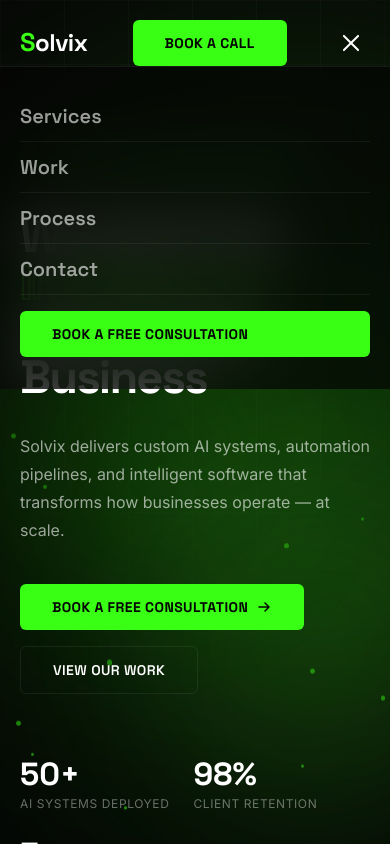
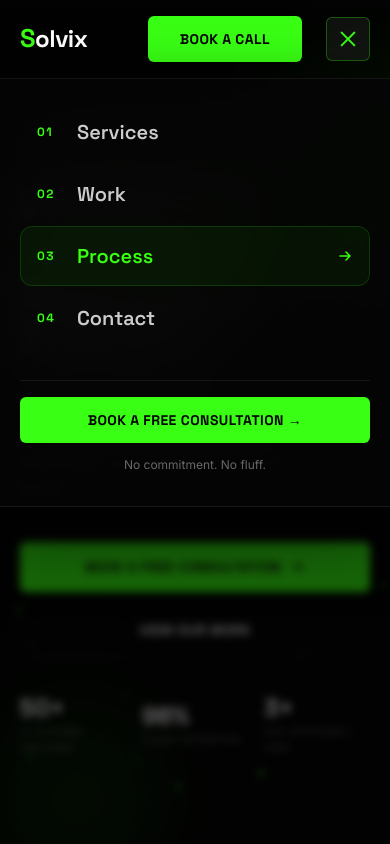
Before and after one commit to OmarTDS/Solvix-website, a React (Vite) app: page / in a window 390 px wide. Both pictures are taken after a click on the button "Open menu". Shown: the top 844 px of the page. Built offline with nearby package versions, Linux system fonts and the light colour scheme.

Commit message:
feat: full mobile optimization - navbar overlay menu touch targets blob perf responsive all sections

```diff
--- a/src/App.css
+++ b/src/App.css
@@ -20,6 +20,11 @@
   inset: 0;
   z-index: 0;
   pointer-events: none;
+  overflow: hidden;
+}
+
+/* ── Mobile: lock body scroll when menu open ── */
+body.menu-open {
   overflow: hidden;
 }
 
@@ -158,3 +163,49 @@
   0%, 100% { border-radius: 50% 50% 50% 50%; }
   50%      { border-radius: 70% 30% 60% 40% / 40% 60% 30% 70%; }
 }
+
+/* =============================================
+   MOBILE BLOB PERFORMANCE
+   ============================================= */
+
+@media (max-width: 768px) {
+  /* Shrink blobs and reduce blur to save GPU on mobile */
+  .g-blob--1 {
+    width: 420px;
+    height: 420px;
+    filter: blur(50px);
+    top: -100px;
+    right: -80px;
+  }
+
+  .g-blob--2 {
+    width: 320px;
+    height: 320px;
+    filter: blur(55px);
+  }
+
+  /* Hide blobs 3 & 4 on mobile — 2 is enough */
+  .g-blob--3,
+  .g-blob--4 {
+    display: none;
+  }
+
+  /* Simpler grid on mobile */
+  .g-grid {
+    background-size: 48px 48px;
+  }
+}
+
+@media (max-width: 480px) {
+  .g-blob--1 {
+    width: 300px;
+    height: 300px;
+    filter: blur(40px);
+  }
+
+  .g-blob--2 {
+    width: 220px;
+    height: 220px;
+    filter: blur(40px);
+  }
+}
--- a/src/components/Hero/Hero.css
+++ b/src/components/Hero/Hero.css
@@ -226,22 +226,89 @@
   to { opacity: 1; }
 }
 
-/* Responsive */
-@media (max-width: 600px) {
-  .hero__heading {
-    font-size: clamp(2.4rem, 12vw, 3.5rem);
-  }
+/* ============================================
+   HERO — RESPONSIVE
+   ============================================ */
 
-  .hero__actions {
-    flex-direction: column;
+/* Tablet */
+@media (max-width: 768px) {
+  .hero {
+    padding-top: 4.5rem;
     align-items: flex-start;
   }
 
-  .hero__stat-divider {
+  .hero__content {
+    padding-top: var(--space-12);
+    padding-bottom: var(--space-12);
+  }
+
+  .hero__heading {
+    font-size: clamp(2.5rem, 9vw, 4rem);
+  }
+
+  .hero__sub {
+    font-size: var(--fs-base);
+  }
+
+  .hero__scroll {
     display: none;
+  }
+}
+
+/* Mobile */
+@media (max-width: 600px) {
+  .hero__badge {
+    font-size: 0.65rem;
+    letter-spacing: 0.06em;
+  }
+
+  .hero__heading {
+    font-size: clamp(2.2rem, 11vw, 3rem);
+    letter-spacing: -0.03em;
+  }
+
+  /* Stack CTA buttons full width */
+  .hero__actions {
+    flex-direction: column;
+    align-items: stretch;
+    gap: var(--space-3);
+    margin-bottom: var(--space-10);
+  }
+
+  .hero__actions .btn-primary,
+  .hero__actions .btn-outline {
+    width: 100%;
+    justify-content: center;
+    text-align: center;
+    padding: 1rem;
+  }
+
+  /* Stats — 3 across */
+  .hero__stats {
+    display: grid;
+    grid-template-columns: repeat(3, 1fr);
+    gap: var(--space-4);
+  }
+
+  .hero__stat-divider { display: none; }
+
+  .hero__stat-number {
+    font-size: var(--fs-xl);
+  }
+
+  .hero__stat-label {
+    font-size: 0.6rem;
+  }
+}
+
+/* Very small phones */
+@media (max-width: 380px) {
+  .hero__heading {
+    font-size: clamp(1.9rem, 10vw, 2.4rem);
   }
 
   .hero__stats {
-    gap: var(--space-6);
+    grid-template-columns: 1fr;
+    gap: var(--space-2);
   }
 }
--- a/src/components/Navbar/Navbar.css
+++ b/src/components/Navbar/Navbar.css
@@ -1,31 +1,37 @@
-/* ── Navbar ── */
+/* ============================================
+   NAVBAR — Mobile-first
+   ============================================ */
+
 .navbar {
   position: fixed;
   top: 0;
   left: 0;
   right: 0;
   z-index: 1000;
-  transition: all var(--dur-normal) var(--ease-out);
-  padding-block: 1.25rem;
+  transition: background var(--dur-normal) var(--ease-out),
+              border-color var(--dur-normal) var(--ease-out),
+              box-shadow var(--dur-normal) var(--ease-out),
+              padding var(--dur-normal) var(--ease-out);
+  padding-block: 1rem;
 }
 
 .navbar--scrolled {
-  background: rgba(5, 5, 5, 0.5);
+  background: rgba(5, 5, 5, 0.55);
   backdrop-filter: blur(28px) saturate(180%);
   -webkit-backdrop-filter: blur(28px) saturate(180%);
   border-bottom: 1px solid rgba(255, 255, 255, 0.08);
-  box-shadow: 0 4px 30px rgba(0,0,0,0.5),
-              inset 0 -1px 0 rgba(255,255,255,0.06);
-  padding-block: 0.875rem;
+  box-shadow: 0 4px 30px rgba(0, 0, 0, 0.5),
+              inset 0 -1px 0 rgba(255, 255, 255, 0.05);
+  padding-block: 0.75rem;
 }
 
 .navbar__inner {
   display: flex;
   align-items: center;
-  gap: var(--space-8);
+  gap: var(--space-6);
 }
 
-/* Logo */
+/* ── Logo ── */
 .navbar__logo {
   display: flex;
   align-items: center;
@@ -35,37 +41,43 @@
   letter-spacing: -0.02em;
   margin-right: auto;
   transition: opacity var(--dur-fast);
+  /* Ensure logo is always first */
+  order: 0;
 }
 
 .navbar__logo:hover { opacity: 0.85; }
-
 .navbar__logo-icon { color: var(--clr-green); font-size: 1.6rem; line-height: 1; }
 .navbar__logo-text { color: var(--clr-white); }
 
-/* Nav links */
+/* ── Desktop Links ── */
 .navbar__links {
   display: flex;
   align-items: center;
   gap: var(--space-1);
+  order: 1;
 }
 
 .navbar__link {
-  padding: var(--space-2) var(--space-4);
+  padding: 0.5rem 1rem;
   font-size: var(--fs-sm);
   font-weight: 500;
   color: var(--clr-white-60);
   border-radius: var(--radius-sm);
-  transition: all var(--dur-fast);
+  transition: color var(--dur-fast);
   position: relative;
+  /* Min touch target */
+  min-height: 44px;
+  display: flex;
+  align-items: center;
 }
 
 .navbar__link::after {
   content: '';
   position: absolute;
-  bottom: 0;
+  bottom: 4px;
   left: 50%;
   transform: translateX(-50%) scaleX(0);
-  width: 20px;
+  width: 16px;
   height: 2px;
   background: var(--clr-green);
   border-radius: var(--radius-full);
@@ -77,64 +89,226 @@
 .navbar__link--active::after { transform: translateX(-50%) scaleX(1); }
 .navbar__link--active { color: var(--clr-white); }
 
-/* CTA */
-.navbar__cta { font-size: var(--fs-xs); padding: 0.6rem 1.25rem; }
+/* ── Desktop CTA ── */
+.navbar__cta {
+  font-size: var(--fs-xs);
+  padding: 0.55rem 1.1rem;
+  order: 2;
+}
 
-/* Hamburger */
+/* ── Hamburger ── */
 .navbar__hamburger {
   display: none;
   flex-direction: column;
+  justify-content: center;
   gap: 5px;
-  padding: var(--space-2);
-  margin-left: auto;
+  width: 44px;
+  height: 44px;
+  border-radius: var(--radius-sm);
+  background: rgba(255, 255, 255, 0.06);
+  border: 1px solid rgba(255, 255, 255, 0.08);
+  padding: 0;
+  align-items: center;
+  order: 3;
+  flex-shrink: 0;
+  transition: background var(--dur-fast);
+}
+
+.navbar__hamburger:hover {
+  background: rgba(57, 255, 20, 0.08);
+  border-color: rgba(57, 255, 20, 0.2);
 }
 
 .navbar__hamburger span {
   display: block;
-  width: 22px;
+  width: 20px;
   height: 2px;
   background: var(--clr-white);
   border-radius: var(--radius-full);
-  transition: all var(--dur-normal) var(--ease-out);
+  transition: transform var(--dur-normal) var(--ease-out),
+              opacity var(--dur-normal),
+              background var(--dur-fast);
 }
 
+.navbar__hamburger.open { border-color: rgba(57, 255, 20, 0.3); }
+.navbar__hamburger.open span { background: var(--clr-green); }
 .navbar__hamburger.open span:nth-child(1) { transform: translateY(7px) rotate(45deg); }
 .navbar__hamburger.open span:nth-child(2) { opacity: 0; transform: scaleX(0); }
 .navbar__hamburger.open span:nth-child(3) { transform: translateY(-7px) rotate(-45deg); }
 
-/* Mobile menu */
+/* ── Backdrop overlay ── */
+.navbar__backdrop {
+  position: fixed;
+  inset: 0;
+  z-index: 998;
+  background: rgba(0, 0, 0, 0.6);
+  backdrop-filter: blur(4px);
+  -webkit-backdrop-filter: blur(4px);
+  animation: backdropIn 0.25s var(--ease-out) both;
+}
+
+@keyframes backdropIn {
+  from { opacity: 0; }
+  to   { opacity: 1; }
+}
+
+/* ── Mobile menu ── */
 .navbar__mobile {
-  display: none;
-  flex-direction: column;
-  align-items: stretch;
-  padding: var(--space-6) var(--container-pad) var(--space-8);
-  background: rgba(5, 5, 5, 0.7);
-  backdrop-filter: blur(28px);
-  -webkit-backdrop-filter: blur(28px);
-  border-top: 1px solid rgba(255,255,255,0.07);
+  position: absolute;
+  top: 100%;
+  left: 0;
+  right: 0;
+  z-index: 999;
+  /* Glass panel */
+  background: rgba(5, 5, 5, 0.85);
+  backdrop-filter: blur(32px) saturate(180%);
+  -webkit-backdrop-filter: blur(32px) saturate(180%);
+  border-bottom: 1px solid rgba(255, 255, 255, 0.08);
+  box-shadow: 0 20px 60px rgba(0, 0, 0, 0.7),
+              inset 0 1px 0 rgba(255, 255, 255, 0.06);
+  /* Hidden state */
   max-height: 0;
   overflow: hidden;
-  transition: max-height var(--dur-slow) var(--ease-out),
-              padding var(--dur-slow) var(--ease-out);
+  visibility: hidden;
+  transition: max-height 0.45s var(--ease-out),
+              visibility 0s linear 0.45s;
 }
 
-.navbar__mobile--open { max-height: 400px; }
+.navbar__mobile--open {
+  max-height: 100dvh;
+  visibility: visible;
+  transition: max-height 0.45s var(--ease-out),
+              visibility 0s linear 0s;
+}
+
+.navbar__mobile-inner {
+  padding: var(--space-6) var(--container-pad) var(--space-8);
+  display: flex;
+  flex-direction: column;
+  gap: var(--space-8);
+}
+
+/* Mobile nav links */
+.navbar__mobile-links {
+  display: flex;
+  flex-direction: column;
+  gap: 2px;
+}
 
 .navbar__mobile-link {
+  display: flex;
+  align-items: center;
+  gap: var(--space-4);
+  padding: var(--space-4) var(--space-4);
+  border-radius: var(--radius-md);
   font-size: var(--fs-lg);
   font-weight: 600;
   font-family: var(--font-display);
-  color: var(--clr-white-60);
+  color: var(--clr-white-80);
   text-align: left;
-  padding: var(--space-3) 0;
-  border-bottom: 1px solid rgba(255,255,255,0.06);
-  transition: color var(--dur-fast);
+  min-height: 56px;
+  transition: all var(--dur-fast);
+  border: 1px solid transparent;
+  /* Slide-in stagger */
+  opacity: 0;
+  transform: translateX(-16px);
 }
 
-.navbar__mobile-link:hover { color: var(--clr-green); }
+.navbar__mobile--open .navbar__mobile-link {
+  animation: mobileLink 0.4s var(--ease-out) calc(0.05s + var(--i, 0) * 0.07s) both;
+}
+
+@keyframes mobileLink {
+  from { opacity: 0; transform: translateX(-16px); }
+  to   { opacity: 1; transform: translateX(0); }
+}
+
+.navbar__mobile-link:hover,
+.navbar__mobile-link.active {
+  background: rgba(57, 255, 20, 0.06);
+  border-color: rgba(57, 255, 20, 0.15);
+  color: var(--clr-green);
+}
+
+.navbar__mobile-link-num {
+  font-size: var(--fs-xs);
+  font-weight: 700;
+  letter-spacing: 0.12em;
+  color: var(--clr-green);
+  min-width: 24px;
+}
+
+.navbar__mobile-link-arrow {
+  margin-left: auto;
+  opacity: 0;
+  transform: translateX(-4px);
+  transition: all var(--dur-fast);
+}
+
+.navbar__mobile-link:hover .navbar__mobile-link-arrow,
+.navbar__mobile-link.active .navbar__mobile-link-arrow {
+  opacity: 1;
+  transform: translateX(0);
+}
+
+/* Mobile footer */
+.navbar__mobile-footer {
+  display: flex;
+  flex-direction: column;
+  align-items: center;
+  gap: var(--space-3);
+  padding-top: var(--space-4);
+  border-top: 1px solid rgba(255, 255, 255, 0.07);
+  opacity: 0;
+}
+
+.navbar__mobile--open .navbar__mobile-footer {
+  animation: mobileLink 0.4s var(--ease-out) 0.35s both;
+}
+
+.navbar__mobile-cta {
+  width: 100%;
+  justify-content: center;
+  font-size: var(--fs-sm);
+  padding: 1rem;
+}
+
+.navbar__mobile-note {
+  font-size: var(--fs-xs);
+  color: var(--clr-white-40);
+}
+
+/* ============================================
+   RESPONSIVE BREAKPOINTS
+   ============================================ */
 
 @media (max-width: 768px) {
-  .navbar__links, .navbar__cta { display: none; }
-  .navbar__hamburger { display: flex; }
-  .navbar__mobile { display: flex; }
+  /* Hide desktop elements */
+  .navbar__links,
+  .navbar__cta {
+    display: none;
+  }
+
+  /* Show hamburger */
+  .navbar__hamburger {
+    display: flex;
+  }
 }
+
+@media (min-width: 769px) {
+  /* Always hide mobile menu on desktop */
+  .navbar__mobile {
+    display: none !important;
+  }
+
+  .navbar__backdrop {
+    display: none !important;
+  }
+}
+
+/* Tiny phones */
+@media (max-width: 380px) {
+  .navbar__logo {
+    font-size: var(--fs-lg);
+  }
+}
--- a/src/components/Navbar/Navbar.jsx
+++ b/src/components/Navbar/Navbar.jsx
@@ -1,4 +1,4 @@
-import { useState, useEffect } from 'react'
+import { useState, useEffect, useRef } from 'react'
 import './Navbar.css'
 
 const navLinks = [
@@ -12,12 +12,12 @@
   const [scrolled, setScrolled] = useState(false)
   const [menuOpen, setMenuOpen] = useState(false)
   const [activeSection, setActiveSection] = useState('')
+  const menuRef = useRef(null)
 
+  // Scroll detection + active section
   useEffect(() => {
     const handleScroll = () => {
       setScrolled(window.scrollY > 50)
-
-      // Active section tracking
       const sections = ['services', 'work', 'process', 'contact']
       for (let i = sections.length - 1; i >= 0; i--) {
         const el = document.getElementById(sections[i])
@@ -27,29 +27,85 @@
         }
       }
     }
-
     window.addEventListener('scroll', handleScroll, { passive: true })
     return () => window.removeEventListener('scroll', handleScroll)
+  }, [])
+
+  // Lock body scroll when menu open
+  useEffect(() => {
+    if (menuOpen) {
+      document.body.classList.add('menu-open')
+    } else {
+      document.body.classList.remove('menu-open')
+    }
+    return () => document.body.classList.remove('menu-open')
+  }, [menuOpen])
+
+  // Close on outside click
+  useEffect(() => {
+    const handleOutside = (e) => {
+      if (menuOpen && menuRef.current && !menuRef.current.contains(e.target)) {
+        setMenuOpen(false)
+      }
+    }
+    document.addEventListener('mousedown', handleOutside)
+    document.addEventListener('touchstart', handleOutside)
+    return () => {
+      document.removeEventListener('mousedown', handleOutside)
+      document.removeEventListener('touchstart', handleOutside)
+    }
+  }, [menuOpen])
+
+  // Close on Escape
+  useEffect(() => {
+    const handleKey = (e) => {
+      if (e.key === 'Escape') setMenuOpen(false)
+    }
+    document.addEventListener('keydown', handleKey)
+    return () => document.removeEventListener('keydown', handleKey)
   }, [])
 
   const handleLinkClick = (href) => {
     setMenuOpen(false)
     const id = href.replace('#', '')
     const el = document.getElementById(id)
-    if (el) el.scrollIntoView({ behavior: 'smooth' })
+    if (el) {
+      // Small delay to let menu close before scrolling
+      setTimeout(() => el.scrollIntoView({ behavior: 'smooth' }), 100)
+    }
   }
 
   return (
-    <nav className={`navbar ${scrolled ? 'navbar--scrolled' : ''}`}>
+    <>
+      {/* Mobile backdrop overlay */}
+      {menuOpen && (
+        <div
+          className="navbar__backdrop"
+          onClick={() => setMenuOpen(false)}
+          aria-hidden="true"
+        />
+      )}
+
+      <nav
+        ref={menuRef}
+        className={`navbar ${scrolled ? 'navbar--scrolled' : ''} ${menuOpen ? 'navbar--menu-open' : ''}`}
+        role="navigation"
+        aria-label="Main navigation"
+      >
         <div className="navbar__inner container">
           {/* Logo */}
-        <a href="#" className="navbar__logo" onClick={() => window.scrollTo({ top: 0, behavior: 'smooth' })}>
+          <a
+            href="#"
+            className="navbar__logo"
+            onClick={(e) => { e.preventDefault(); window.scrollTo({ top: 0, behavior: 'smooth' }) }}
+            aria-label="Solvix — back to top"
+          >
             <span className="navbar__logo-icon">S</span>
             <span className="navbar__logo-text">olvix</span>
           </a>
 
           {/* Desktop Links */}
-        <ul className="navbar__links">
+          <ul className="navbar__links" role="list">
             {navLinks.map((link) => (
               <li key={link.label}>
                 <button
@@ -62,7 +118,7 @@
             ))}
           </ul>
 
-        {/* CTA */}
+          {/* Desktop CTA */}
           <button
             className="btn-primary navbar__cta"
             onClick={() => handleLinkClick('#contact')}
@@ -74,33 +130,54 @@
           <button
             className={`navbar__hamburger ${menuOpen ? 'open' : ''}`}
             onClick={() => setMenuOpen(!menuOpen)}
-          aria-label="Toggle menu"
+            aria-label={menuOpen ? 'Close menu' : 'Open menu'}
+            aria-expanded={menuOpen}
+            aria-controls="mobile-menu"
           >
-          <span></span>
-          <span></span>
-          <span></span>
+            <span aria-hidden="true"></span>
+            <span aria-hidden="true"></span>
+            <span aria-hidden="true"></span>
           </button>
         </div>
 
         {/* Mobile menu */}
-      <div className={`navbar__mobile ${menuOpen ? 'navbar__mobile--open' : ''}`}>
-        {navLinks.map((link) => (
+        <div
+          id="mobile-menu"
+          className={`navbar__mobile ${menuOpen ? 'navbar__mobile--open' : ''}`}
+          aria-hidden={!menuOpen}
+        >
+          <div className="navbar__mobile-inner">
+            <nav className="navbar__mobile-links" aria-label="Mobile navigation">
+              {navLinks.map((link, i) => (
                 <button
                   key={link.label}
-            className="navbar__mobile-link"
+                  className={`navbar__mobile-link ${activeSection === link.href.replace('#', '') ? 'active' : ''}`}
                   onClick={() => handleLinkClick(link.href)}
+                  style={{ '--i': i }}
+                  tabIndex={menuOpen ? 0 : -1}
                 >
+                  <span className="navbar__mobile-link-num">0{i + 1}</span>
                   {link.label}
+                  <svg className="navbar__mobile-link-arrow" width="16" height="16" viewBox="0 0 16 16" fill="none">
+                    <path d="M3 8h10M9 4l4 4-4 4" stroke="currentColor" strokeWidth="1.5" strokeLinecap="round" strokeLinejoin="round"/>
+                  </svg>
                 </button>
               ))}
+            </nav>
+
+            <div className="navbar__mobile-footer">
               <button
-          className="btn-primary"
+                className="btn-primary navbar__mobile-cta"
                 onClick={() => handleLinkClick('#contact')}
-          style={{ marginTop: '1rem' }}
+                tabIndex={menuOpen ? 0 : -1}
               >
-          Book a Free Consultation
+                Book a Free Consultation →
               </button>
+              <p className="navbar__mobile-note">No commitment. No fluff.</p>
+            </div>
+          </div>
         </div>
       </nav>
+    </>
   )
 }
--- a/src/index.css
+++ b/src/index.css
@@ -104,6 +104,9 @@
   scroll-behavior: smooth;
   -webkit-font-smoothing: antialiased;
   -moz-osx-font-smoothing: grayscale;
+  /* iOS safe area */
+  padding-env: env(safe-area-inset-top) env(safe-area-inset-right)
+               env(safe-area-inset-bottom) env(safe-area-inset-left);
 }
 
 body {
@@ -112,6 +115,23 @@
   color: var(--clr-white);
   line-height: 1.6;
   overflow-x: hidden;
+  /* Prevent pull-to-refresh jank */
+  overscroll-behavior-y: none;
+}
+
+/* Touch-friendly tap targets */
+button, a, [role="button"] {
+  touch-action: manipulation;
+  -webkit-tap-highlight-color: transparent;
+}
+
+/* Respect reduced-motion preference */
+@media (prefers-reduced-motion: reduce) {
+  *, *::before, *::after {
+    animation-duration: 0.01ms !important;
+    animation-iteration-count: 1 !important;
+    transition-duration: 0.01ms !important;
+  }
 }
 
 img, video {
@@ -155,6 +175,18 @@
   padding-block: var(--space-32);
   position: relative;
   z-index: 1;
+}
+
+@media (max-width: 768px) {
+  .section {
+    padding-block: var(--space-16);
+  }
+}
+
+@media (max-width: 480px) {
+  .section {
+    padding-block: var(--space-12);
+  }
 }
 
 /* ============================================
```
Lines whose indentation alone changed are shown as unchanged.
